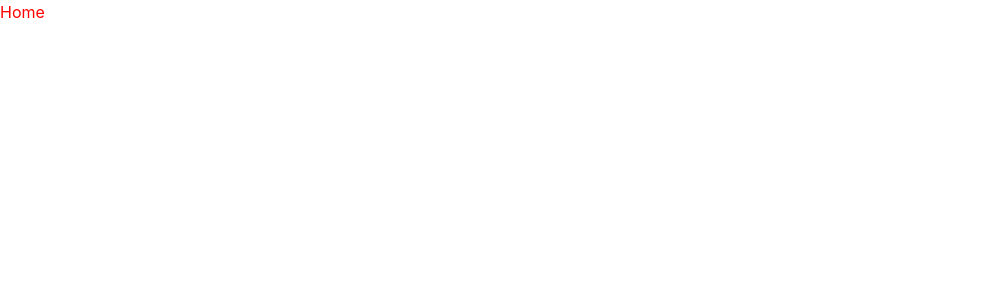
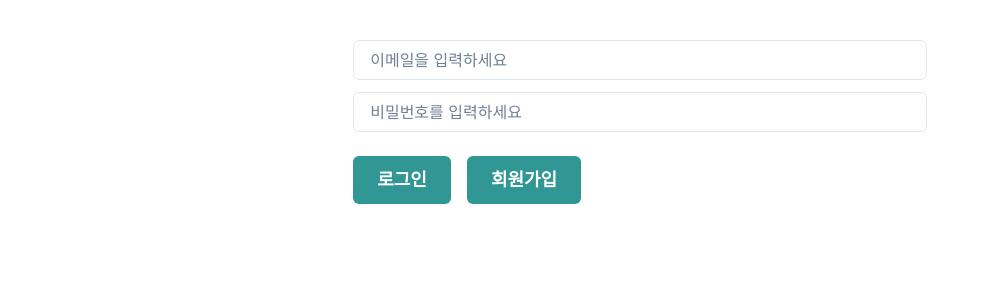
Before and after one commit to HaJunRyu/wanted-pre-onboarding-fe, a React (Create React App) app: page / in a window 1280 px wide. Shown: the top 300 px of the page, without its empty margins (0-989 px from the left). Built offline with nearby package versions, Linux system fonts and the light colour scheme.

Commit message:
Feat: home에 필요한 기본 UI를 구현한다

```diff
--- /dev/null
+++ b/src/components/home/LoginForm.tsx
@@ -0,0 +1,26 @@
+import React from 'react';
+import { Button, Input, Link, Stack } from '@chakra-ui/react';
+import { Link as ReactLink } from 'react-router-dom';
+
+function LoginForm() {
+  return (
+    <form>
+      <Stack spacing={3} mb={6} mt={10}>
+        <Input type="email" placeholder="이메일을 입력하세요" size="md" />
+        <Input type="password" placeholder="비밀번호를 입력하세요" size="md" />
+      </Stack>
+      <Stack spacing={4} direction="row">
+        <Button colorScheme="teal" size="lg">
+          로그인
+        </Button>
+        <Link as={ReactLink} to="sign-up" colorScheme="teal" size="lg">
+          <Button colorScheme="teal" size="lg">
+            회원가입
+          </Button>
+        </Link>
+      </Stack>
+    </form>
+  );
+}
+
+export default LoginForm;
--- /dev/null
+++ b/src/components/home/index.ts
@@ -0,0 +1 @@
+export { default as LoginForm } from './LoginForm';
--- /dev/null
+++ b/src/components/index.ts
@@ -0,0 +1 @@
+export * from './home';
--- a/src/pages/Home.tsx
+++ b/src/pages/Home.tsx
@@ -1,8 +1,15 @@
 import React from 'react';
-import { Box } from '@chakra-ui/react';
+import { Box, Container } from '@chakra-ui/react';
+import { LoginForm } from 'src/components';
 
 function Home() {
-  return <Box css={{ color: 'red' }}>Home</Box>;
+  return (
+    <Container as="main">
+      <Box as="section">
+        <LoginForm />
+      </Box>
+    </Container>
+  );
 }
 
 export default Home;
```
